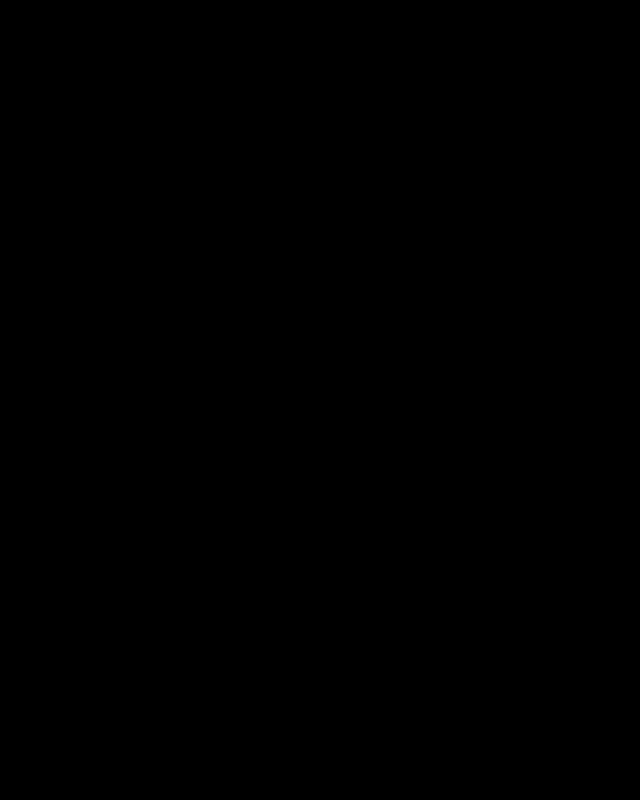
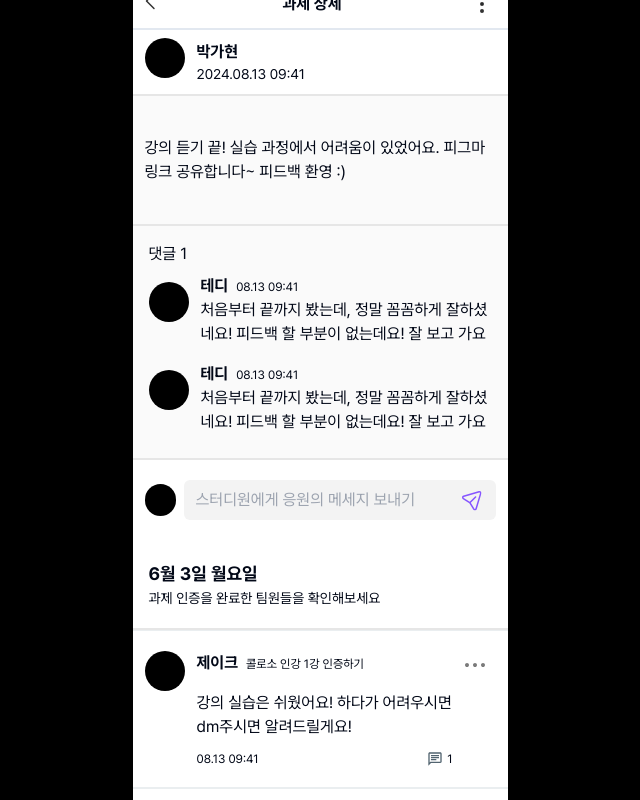
Before and after one commit to SuaJeong-winter/Swith_snProject, a Next.js app: page /studyroom/assignment in a window 1280 px wide. Shown: the part 1220-2020 px from the top of the page, without its empty margins (320-960 px from the left). Before the commit the page ends 1200 px from the top, so only its background shows below. Built offline with nearby package versions, Linux system fonts and the light colour scheme.

Commit message:
feat: 과제 상세 페이지, 과제 리스트 퍼블리싱

```diff
--- a/app/studyroom/assignment/page.tsx
+++ b/app/studyroom/assignment/page.tsx
@@ -7,15 +7,17 @@ import { Button } from '~/components/ui/button'
 import { Input } from '~/components/ui/input'
 import { Label } from '~/components/ui/label'
 import AssignmentComplete from '~/components/studyroom/assignment-complete'
+import AssignmentDetail from '~/components/studyroom/assignment-detail'
+import AssignmentList from '~/components/studyroom/assignment-list'
 
 export default function Assignment() {
   return (
     <>
-      <div className="flex flex-row space-x-28 border-b-2 bg-background p-3 align-baseline">
+      <div className="flex flex-row space-x-32 border-b-2 bg-background p-3 align-baseline">
         <a href="/studyroom">
           <BtnBackIcon />
         </a>
-        <h2 className="font-bold">과제인증</h2>
+        <h2 className="font-bold">과제 인증</h2>
       </div>
       <section className="bg-background px-3">
         <div className="py-6">
@@ -49,8 +51,12 @@ export default function Assignment() {
           임시 저장
         </Button>
       </section>
-
+      {/* 과제 인증 화면 컴포넌트 */}
       <AssignmentComplete />
+      {/* 과제 상세 컴포넌트 - 추후 라우터 [id]로 분리 */}
+      <AssignmentDetail />
+      {/* 과제 리스트 */}
+      <AssignmentList />
     </>
   )
 }
--- /dev/null
+++ b/src/components/studyroom/assignment-detail.tsx
@@ -0,0 +1,88 @@
+import BtnBackIcon from '~/assets/btn_back.svg'
+import BtnMoreVertical from '~/assets/icon_more-vertical.svg'
+import SendIcon from '~/assets/icon_send.svg'
+
+export default function AssignmentDetail() {
+  return (
+    <>
+      <div className="flex flex-row space-x-32 border-b-2 bg-background p-3 align-baseline">
+        <a href="/studyroom">
+          <BtnBackIcon />
+        </a>
+        <h2 className="font-bold">과제 상세</h2>
+        <BtnMoreVertical />
+      </div>
+      <section className="bg-background">
+        <div className="flex items-center justify-start px-3 py-2">
+          {/* 임시 프로필 이미지 dummy */}
+          <div className="mb-2 h-10 w-10 rounded-full bg-black">
+            <p> </p>
+          </div>
+          <div className="ml-3">
+            <h5 className="font-bold">박가현</h5>
+            <p className="text-sm">2024.08.13 09:41</p>
+          </div>
+        </div>
+        <p className="border-t-2 border-meetie-gray-20"></p>
+        <div className="bg-[#FAFAFA] px-3 py-10">
+          <p>
+            강의 듣기 끝! 실습 과정에서 어려움이 있었어요. 피그마 링크
+            공유합니다~ 피드백 환영 :)
+          </p>
+          {/* Image 컴포넌트로 첨부 이미지 삽입 */}
+        </div>
+        {/* 과제 댓글 영역 */}
+        <div className="border-t-2 border-meetie-gray-20 bg-[#FAFAFA] p-4">
+          <p>
+            댓글 <span className="text-pri">{1}</span>
+          </p>
+          {/* 과제 개별 댓글 */}
+          <div className="flex items-start justify-start py-2">
+            {/* 임시 프로필 이미지 dummy */}
+            <div className="my-2 h-10 w-10 rounded-full bg-black">
+              <p> </p>
+            </div>
+            <div className="ml-3 max-w-72">
+              <span className="mr-2 font-bold">테디</span>
+              <span className="text-xs">08.13 09:41</span>
+              <p>
+                처음부터 끝까지 봤는데, 정말 꼼꼼하게 잘하셨네요! 피드백 할
+                부분이 없는데요! 잘 보고 가요
+              </p>
+            </div>
+          </div>
+          {/* 과제 개별 댓글 */}
+          <div className="flex items-start justify-start py-2">
+            {/* 임시 프로필 이미지 dummy */}
+            <div className="my-2 h-10 w-10 rounded-full bg-black">
+              <p> </p>
+            </div>
+            <div className="ml-3 max-w-72">
+              <span className="mr-2 font-bold">테디</span>
+              <span className="text-xs">08.13 09:41</span>
+              <p>
+                처음부터 끝까지 봤는데, 정말 꼼꼼하게 잘하셨네요! 피드백 할
+                부분이 없는데요! 잘 보고 가요
+              </p>
+            </div>
+          </div>
+        </div>
+        {/* 댓글 입력창 */}
+        <div className="flex items-center justify-between border-t-2 border-meetie-gray-20 px-3 py-5">
+          {/* 임시 프로필 이미지 dummy */}
+          <div className="mr-2 h-8 w-8 rounded-full bg-black">
+            <p> </p>
+          </div>
+          <form action="" className="relative w-11/12">
+            <input
+              type="text"
+              placeholder="스터디원에게 응원의 메세지 보내기"
+              className="w-full rounded-md bg-[#F3F3F3] px-3 py-2"
+            />
+            <SendIcon className="absolute right-3 top-2 h-6 w-6" />
+          </form>
+        </div>
+      </section>
+    </>
+  )
+}
--- /dev/null
+++ b/src/components/studyroom/assignment-item.tsx
@@ -0,0 +1,35 @@
+import BtnMore from '~/assets/icon_more.svg'
+import IconComment from '~/assets/icon_comment.svg'
+
+export default function AssignmentItem() {
+  return (
+    <>
+      <li className="flex items-start justify-start border-y-[1px] border-[#EAEEF0] px-3 py-5">
+        {/* 임시 프로필 이미지 dummy */}
+        <div className="h-10 w-10 rounded-full bg-black">
+          <p> </p>
+        </div>
+        <div className="ml-3 max-w-64">
+          <div className="flex justify-between">
+            <p>
+              <span className="mr-2 font-bold">제이크</span>
+              <span className="text-xs">콜로소 인강 1강 인증하기</span>
+            </p>
+          </div>
+          <p className="mt-4">
+            강의 실습은 쉬웠어요! 하다가 어려우시면 dm주시면 알려드릴게요!
+          </p>
+          {/* Image 컴포넌트로 첨부 이미지  썸네일 삽입 */}
+          <div className="flex items-end justify-between">
+            <span className="mt-3 text-xs">08.13 09:41</span>
+            <div className="flex gap-1 text-xs">
+              <IconComment />
+              <span>{1}</span>
+            </div>
+          </div>
+        </div>
+        <BtnMore className="ml-3 mt-3" />
+      </li>
+    </>
+  )
+}
--- /dev/null
+++ b/src/components/studyroom/assignment-list.tsx
@@ -0,0 +1,20 @@
+import AssignmentItem from './assignment-item'
+
+export default function AssignmentList() {
+  return (
+    <>
+      <section className="bg-background">
+        <div className="px-4 py-5">
+          <h1 className="text-lg font-bold">6월 3일 월요일</h1>
+          <p className="text-sm">과제 인증을 완료한 팀원들을 확인해보세요</p>
+          {/* 최신순 정렬 필터 추가해야함 */}
+        </div>
+        <ul className="border-t-2 border-meetie-gray-20">
+          <AssignmentItem />
+          <AssignmentItem />
+          <AssignmentItem />
+        </ul>
+      </section>
+    </>
+  )
+}
```
Also changed, not shown: src/assets/icon_comment.svg (added).
